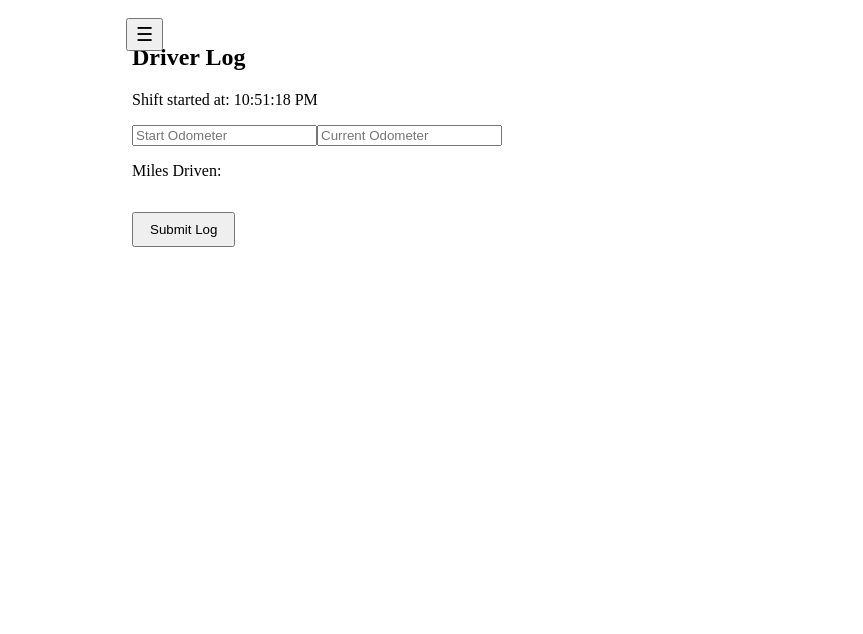
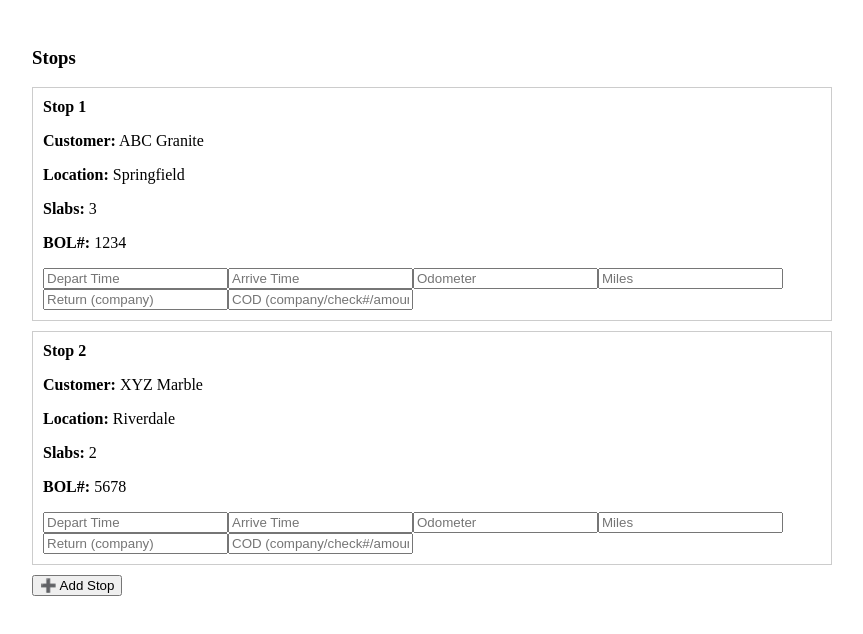
Before and after one commit to betaapp17/ohm-beta, a Next.js app: page /driver in a window 1280 px wide. Both pictures are taken after a click on the button "Start Shift". Shown: the top 634 px of the page, without its empty margins (208-1071 px from the left). Built offline with nearby package versions, Linux system fonts and the light colour scheme.

Commit message:
Update index.js

```diff
--- a/pages/driver/index.js
+++ b/pages/driver/index.js
@@ -1,26 +1,32 @@
+// Full rebuild in progress based on your printed log sheet, dispatcher autofill, and manual override for additional stops.
+
 import { useEffect, useState } from "react";
 
 export default function DriverApp() {
   const [started, setStarted] = useState(false);
   const [startTime, setStartTime] = useState(null);
+  const [driverInfo, setDriverInfo] = useState({ name: "", truck: "", date: new Date().toISOString().slice(0, 10) });
   const [odoStart, setOdoStart] = useState("");
   const [odoNow, setOdoNow] = useState("");
-  const [miles, setMiles] = useState("");
-  const [fuel, setFuel] = useState({ gallons: "", price: "", state: "" });
+  const [fuel, setFuel] = useState([]);
   const [expenses, setExpenses] = useState({ hotel: "", meals: "", other: "" });
-  const [stops, setStops] = useState(Array(8).fill({
-    depart: "", arrive: "", odo: "", miles: "", slabs: "", bol: "",
-    location: "", customer: "", return: "", cod: ""
-  }));
-  const [view, setView] = useState("main");
-  const [menuOpen, setMenuOpen] = useState(false);
+  const [stateline, setStateline] = useState([{ state: "", odo: "" }]);
+  const [returns, setReturns] = useState([{ company: "", amount: "", check: "" }]);
 
-  useEffect(() => {
-    if (odoStart && odoNow) {
-      const m = parseInt(odoNow) - parseInt(odoStart);
-      setMiles(isNaN(m) ? "" : m.toString());
-    }
-  }, [odoStart, odoNow]);
+  const initialStops = [
+    { customer: "ABC Granite", location: "Springfield", slabs: "3", bol: "1234" },
+    { customer: "XYZ Marble", location: "Riverdale", slabs: "2", bol: "5678" },
+  ]; // ← Replace with dispatcher-injected data
+
+  const [stops, setStops] = useState(initialStops.map(s => ({
+    ...s,
+    depart: "",
+    arrive: "",
+    odo: "",
+    miles: "",
+    return: "",
+    cod: ""
+  })));
 
   const handleStartShift = () => {
     const now = new Date();
@@ -34,87 +40,39 @@ export default function DriverApp() {
     setStops(newStops);
   };
 
-  const renderMain = () => (
-    <>
-      <h2>Driver Log</h2>
-      <p>Shift started at: {startTime}</p>
-      <input placeholder="Start Odometer" value={odoStart} onChange={(e) => setOdoStart(e.target.value)} />
-      <input placeholder="Current Odometer" value={odoNow} onChange={(e) => setOdoNow(e.target.value)} />
-      <p>Miles Driven: {miles}</p>
-    </>
-  );
-
-  const renderFuel = () => (
-    <>
-      <h2>Fuel</h2>
-      <input placeholder="Gallons" value={fuel.gallons} onChange={(e) => setFuel({ ...fuel, gallons: e.target.value })} />
-      <input placeholder="Price" value={fuel.price} onChange={(e) => setFuel({ ...fuel, price: e.target.value })} />
-      <input placeholder="State" value={fuel.state} onChange={(e) => setFuel({ ...fuel, state: e.target.value })} />
-    </>
-  );
-
-  const renderExpenses = () => (
-    <>
-      <h2>Trip Expenses</h2>
-      <input placeholder="Hotel" value={expenses.hotel} onChange={(e) => setExpenses({ ...expenses, hotel: e.target.value })} />
-      <input placeholder="Meals" value={expenses.meals} onChange={(e) => setExpenses({ ...expenses, meals: e.target.value })} />
-      <input placeholder="Other" value={expenses.other} onChange={(e) => setExpenses({ ...expenses, other: e.target.value })} />
-    </>
-  );
-
-  const renderStops = () => (
-    <>
-      <h2>Stops</h2>
-      {stops.map((stop, i) => (
-        <div key={i} style={{ border: "1px solid #ccc", padding: "1rem", marginBottom: "1rem" }}>
-          <strong>Stop {i + 1}</strong>
-          <input placeholder="Depart Time" value={stop.depart} onChange={(e) => updateStop(i, "depart", e.target.value)} />
-          <input placeholder="Arrive Time" value={stop.arrive} onChange={(e) => updateStop(i, "arrive", e.target.value)} />
-          <input placeholder="Odometer" value={stop.odo} onChange={(e) => updateStop(i, "odo", e.target.value)} />
-          <input placeholder="Miles" value={stop.miles} onChange={(e) => updateStop(i, "miles", e.target.value)} />
-          <input placeholder="Slabs" value={stop.slabs} onChange={(e) => updateStop(i, "slabs", e.target.value)} />
-          <input placeholder="BOL#" value={stop.bol} onChange={(e) => updateStop(i, "bol", e.target.value)} />
-          <input placeholder="Location" value={stop.location} onChange={(e) => updateStop(i, "location", e.target.value)} />
-          <input placeholder="Customer" value={stop.customer} onChange={(e) => updateStop(i, "customer", e.target.value)} />
-          <input placeholder="Return Goods" value={stop.return} onChange={(e) => updateStop(i, "return", e.target.value)} />
-          <input placeholder="COD (check # / amount)" value={stop.cod} onChange={(e) => updateStop(i, "cod", e.target.value)} />
-        </div>
-      ))}
-    </>
-  );
+  const addStop = () => {
+    setStops([...stops, { customer: "", location: "", slabs: "", bol: "", depart: "", arrive: "", odo: "", miles: "", return: "", cod: "" }]);
+  };
 
   return (
-    <div style={{ padding: "1rem", maxWidth: "600px", margin: "0 auto", position: "relative" }}>
-      {menuOpen && (
-        <div style={{ position: "absolute", top: 10, left: 10, background: "#f1f1f1", padding: "1rem", zIndex: 10, borderRadius: "8px" }}>
-          <button onClick={() => { setView("main"); setMenuOpen(false); }}>Driver Log</button><br />
-          <button onClick={() => { setView("fuel"); setMenuOpen(false); }}>Gas Info</button><br />
-          <button onClick={() => { setView("expenses"); setMenuOpen(false); }}>Trip Expenses</button><br />
-          <button onClick={() => { setView("stops"); setMenuOpen(false); }}>Stops</button><br />
-        </div>
-      )}
-
-      {started && (
-        <button onClick={() => setMenuOpen(!menuOpen)} style={{ position: "absolute", top: 10, left: 10, fontSize: "1.2rem", padding: "0.2rem 0.5rem", zIndex: 20 }}>
-          ☰
-        </button>
-      )}
-
+    <div style={{ padding: 20, maxWidth: 800, margin: "0 auto" }}>
       {!started ? (
         <>
           <h2>Start Shift</h2>
-          <button onClick={handleStartShift} style={{ padding: "0.5rem 1rem", marginTop: "1rem" }}>
-            Start Shift
-          </button>
+          <input placeholder="Driver Name" value={driverInfo.name} onChange={e => setDriverInfo({ ...driverInfo, name: e.target.value })} />
+          <input placeholder="Truck Number" value={driverInfo.truck} onChange={e => setDriverInfo({ ...driverInfo, truck: e.target.value })} />
+          <p>Date: {driverInfo.date}</p>
+          <button onClick={handleStartShift}>Start Shift</button>
         </>
       ) : (
         <>
-          {view === "main" && renderMain()}
-          {view === "fuel" && renderFuel()}
-          {view === "expenses" && renderExpenses()}
-          {view === "stops" && renderStops()}
-
-          <button style={{ padding: "0.5rem 1rem", marginTop: "1rem" }}>Submit Log</button>
+          <h3>Stops</h3>
+          {stops.map((stop, i) => (
+            <div key={i} style={{ border: "1px solid #ccc", padding: 10, marginBottom: 10 }}>
+              <strong>Stop {i + 1}</strong>
+              <p><b>Customer:</b> {stop.customer || <input placeholder="Customer" value={stop.customer} onChange={e => updateStop(i, "customer", e.target.value)} />}</p>
+              <p><b>Location:</b> {stop.location || <input placeholder="Town" value={stop.location} onChange={e => updateStop(i, "location", e.target.value)} />}</p>
+              <p><b>Slabs:</b> {stop.slabs || <input placeholder="Slabs" value={stop.slabs} onChange={e => updateStop(i, "slabs", e.target.value)} />}</p>
+              <p><b>BOL#:</b> {stop.bol || <input placeholder="BOL#" value={stop.bol} onChange={e => updateStop(i, "bol", e.target.value)} />}</p>
+              <input placeholder="Depart Time" value={stop.depart} onChange={e => updateStop(i, "depart", e.target.value)} />
+              <input placeholder="Arrive Time" value={stop.arrive} onChange={e => updateStop(i, "arrive", e.target.value)} />
+              <input placeholder="Odometer" value={stop.odo} onChange={e => updateStop(i, "odo", e.target.value)} />
+              <input placeholder="Miles" value={stop.miles} onChange={e => updateStop(i, "miles", e.target.value)} />
+              <input placeholder="Return (company)" value={stop.return} onChange={e => updateStop(i, "return", e.target.value)} />
+              <input placeholder="COD (company/check#/amount)" value={stop.cod} onChange={e => updateStop(i, "cod", e.target.value)} />
+            </div>
+          ))}
+          <button onClick={addStop}>➕ Add Stop</button>
         </>
       )}
     </div>
```
